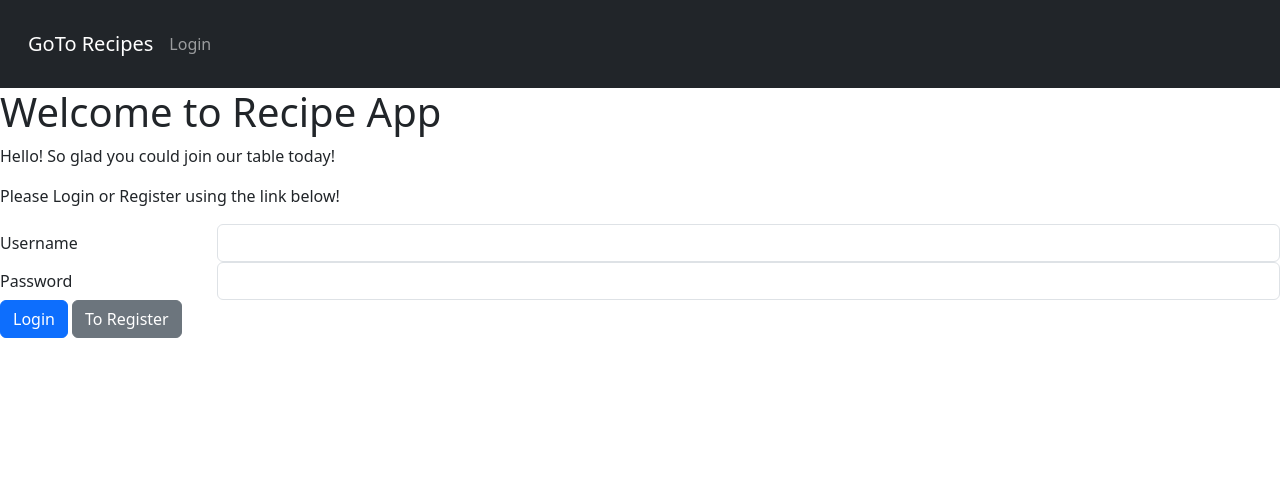
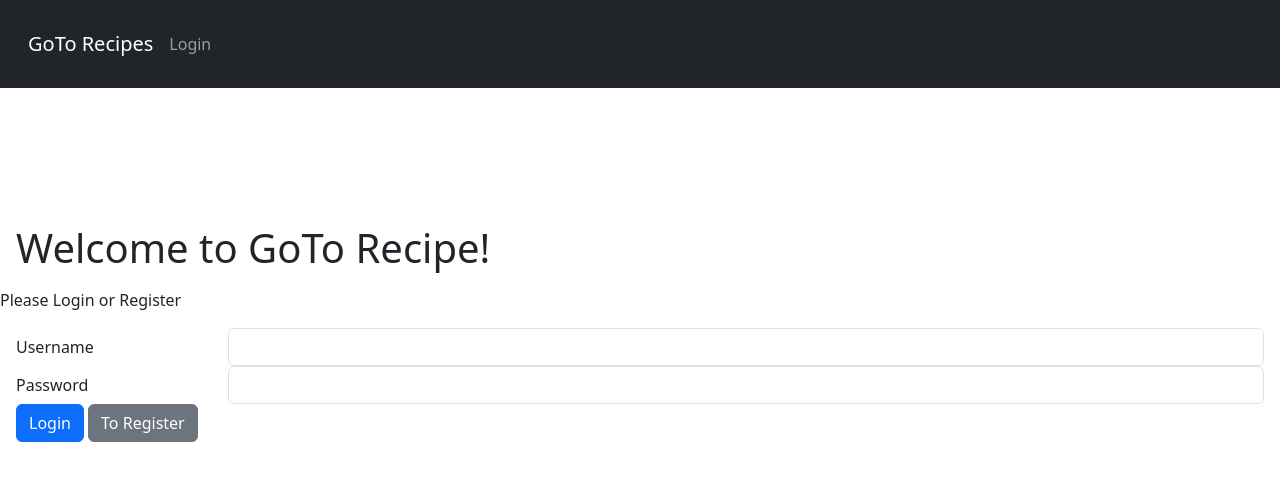
Before and after one commit to andrewberning/GoTo-Recipes, a Flask app: page /login in a window 1280 px wide. Shown: the top 481 px of the page. Run offline with Flask 3, Linux system fonts and the light colour scheme.

Commit message:
edited login template

```diff
--- a/templates/users/login.html
+++ b/templates/users/login.html
@@ -2,12 +2,12 @@
 
 {% block content %}
 
-<h1>Welcome to Recipe App</h1>
+<main class="container m-5"></main>
+  <h1 class="main-title m-3">Welcome to GoTo Recipe!</h1>
 
-<p>Hello! So glad you could join our table today!</p>
-<p>Please Login or Register using the link below!</p>
+  <p>Please Login or Register</p>
 
-<form method="POST" id="login_form">
+  <form method="POST" id="login_form" class="m-3">
 
     {{form.hidden_tag()}}
 
@@ -27,5 +27,6 @@
     <a href="/register" class="btn btn-secondary">To Register</a>
 
   </form>
+</main>
 
 {% endblock %}
```
Lines whose indentation alone changed are shown as unchanged.
